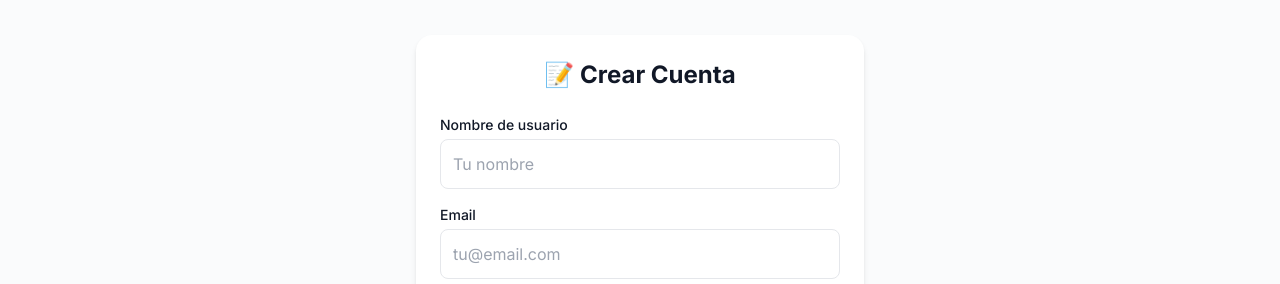
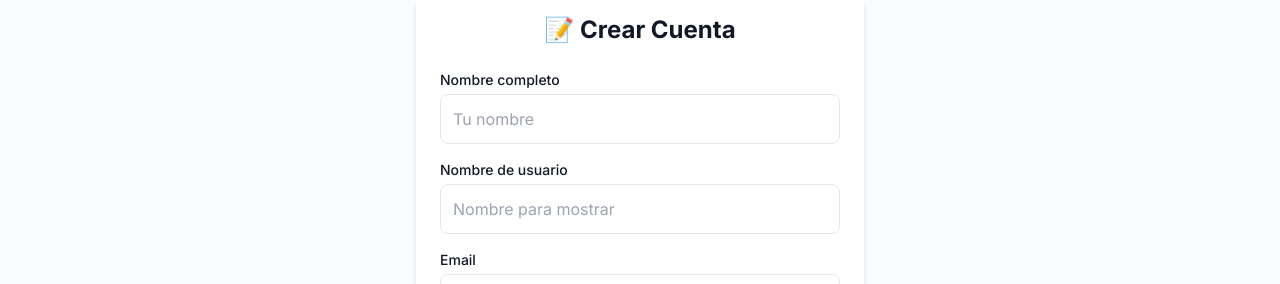
Before and after one commit to laurreat/LWS, a Next.js app: page /signup in a window 1280 px wide. Shown: the part 203-487 px from the top of the page. Built offline with nearby package versions, Linux system fonts and the light colour scheme; no server answers.

Commit message:
feat: implement authentication system with Supabase and add login/signup pages

```diff
--- a/src/app/login/page.tsx
+++ b/src/app/login/page.tsx
@@ -76,6 +76,13 @@ export default function LoginPage() {
             Regístrate
           </Link>
         </p>
+
+        <p className="text-center mt-2 text-xs text-gray-500 dark:text-gray-400">
+          ¿Sin cuenta?{" "}
+          <Link href="/" className="text-primary hover:underline">
+            Juega sin registrarte
+          </Link> - Tu progreso no se guardará
+        </p>
       </Card>
     </div>
   );
--- a/src/app/signup/page.tsx
+++ b/src/app/signup/page.tsx
@@ -7,6 +7,7 @@ import { useAuth } from "@/contexts/AuthContext";
 import { Card, Button } from "@/components/ui";
 
 export default function SignUpPage() {
+  const [name, setName] = useState("");
   const [email, setEmail] = useState("");
   const [password, setPassword] = useState("");
   const [username, setUsername] = useState("");
@@ -26,7 +27,13 @@ export default function SignUpPage() {
       return;
     }
 
-    const { error } = await signUp(email, password, username);
+    if (!name.trim() || !username.trim()) {
+      setError("Por favor completa todos los campos");
+      setLoading(false);
+      return;
+    }
+
+    const { error } = await signUp(email, password, name, username);
 
     if (error) {
       setError(error.message);
@@ -49,13 +56,25 @@ export default function SignUpPage() {
           )}
 
           <div>
+            <label className="block text-sm font-medium mb-1">Nombre completo</label>
+            <input
+              type="text"
+              value={name}
+              onChange={(e) => setName(e.target.value)}
+              className="w-full p-3 border rounded-lg dark:bg-gray-800 dark:border-gray-700"
+              placeholder="Tu nombre"
+              required
+            />
+          </div>
+
+          <div>
             <label className="block text-sm font-medium mb-1">Nombre de usuario</label>
             <input
               type="text"
               value={username}
               onChange={(e) => setUsername(e.target.value)}
               className="w-full p-3 border rounded-lg dark:bg-gray-800 dark:border-gray-700"
-              placeholder="Tu nombre"
+              placeholder="Nombre para mostrar"
               required
             />
           </div>
--- a/src/contexts/AuthContext.tsx
+++ b/src/contexts/AuthContext.tsx
@@ -38,10 +38,10 @@ interface AuthContextType {
   progress: UserProgress | null;
   loading: boolean;
   signIn: (email: string, password: string) => Promise<{ error: Error | null }>;
-  signUp: (email: string, password: string, username: string) => Promise<{ error: Error | null }>;
+  signUp: (email: string, password: string, name: string, username: string) => Promise<{ error: Error | null }>;
   signOut: () => Promise<void>;
   updateProgress: (updates: Partial<UserProgress>) => Promise<void>;
-  playGame: (gameId: string, score: number, pointsEarned: number) => Promise<void>;
+  playGame: (gameId: string, score: number, pointsEarned: number) => Promise<boolean>;
 }
 
 const AuthContext = createContext<AuthContextType | undefined>(undefined);
@@ -122,11 +122,11 @@ export function AuthProvider({ children }: { children: ReactNode }) {
     return { error };
   }
 
-  async function signUp(email: string, password: string, username: string) {
+  async function signUp(email: string, password: string, name: string, username: string) {
     const { error } = await supabase.auth.signUp({
       email,
       password,
-      options: { data: { username } },
+      options: { data: { name, username } },
     });
     return { error };
   }
@@ -216,8 +216,8 @@ export function AuthProvider({ children }: { children: ReactNode }) {
     );
   }, [user, progress, supabase]);
 
-  async function playGame(gameId: string, score: number, pointsEarned: number) {
-    if (!user || !progress) return;
+  async function playGame(gameId: string, score: number, pointsEarned: number): Promise<boolean> {
+    if (!user || !progress) return false;
 
     const currentStats = progress.game_stats[gameId] || { timesPlayed: 0, bestScore: 0 };
     const newGameStats = {
@@ -250,6 +250,7 @@ export function AuthProvider({ children }: { children: ReactNode }) {
 
     await updateStreak();
     await checkAchievements();
+    return true;
   }
 
   return (
```
